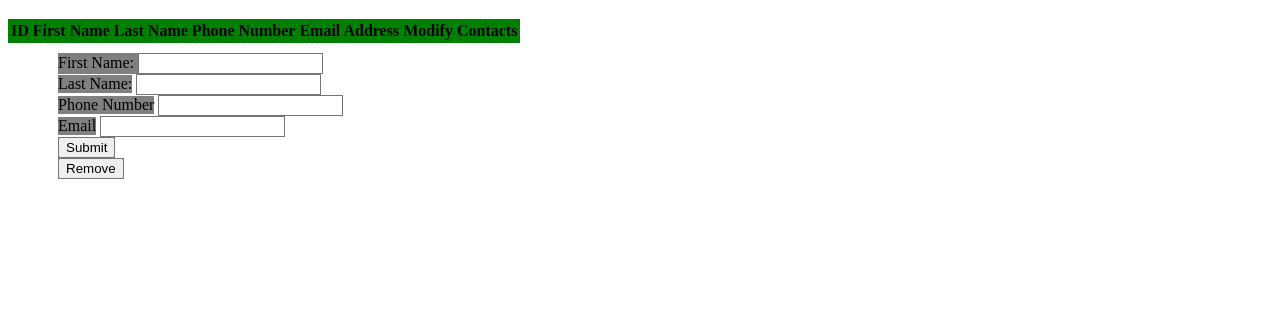
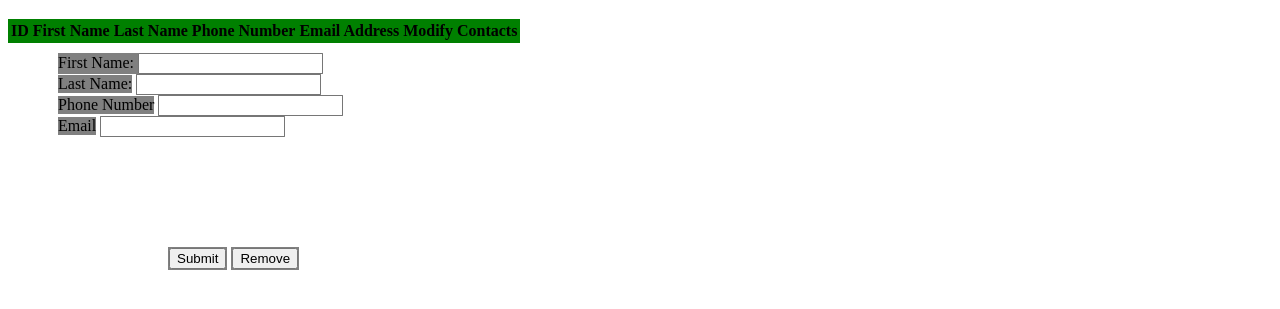
Before and after one commit to nfarah86/address_book, a plain HTML site: page app/templates/index.html in a window 1280 px wide. Shown: the part 61-370 px from the top of the page. Drawn offline with Linux system fonts and the light colour scheme; files that its build step writes are made by us from their sources.

Commit message:
got the buttons to inline

```diff
--- a/app/static/stylesheet.css
+++ b/app/static/stylesheet.css
@@ -1,5 +1,5 @@
 #main-parent{
-	padding: 10px 50px 10px 50px;
+	padding: 10px 0 0 50px;
 }
 
 
@@ -20,6 +20,19 @@ table{
 	background-color: gray;
 }
 
+
+#main-parent-form .parent-button-wrapper .button-submit, #main-parent-form .parent-button-wrapper .button-remove{
+	background-color: red;
+	display: inline-block;
+}
+
+#main-parent-form .parent-button-wrapper {
+	padding:110px;
+}
+
+#main-parent-form .parent-button-wrapper .field{
+	padding:1px;
+}
 
 /*.item-text{
 	background-color: red;
```
